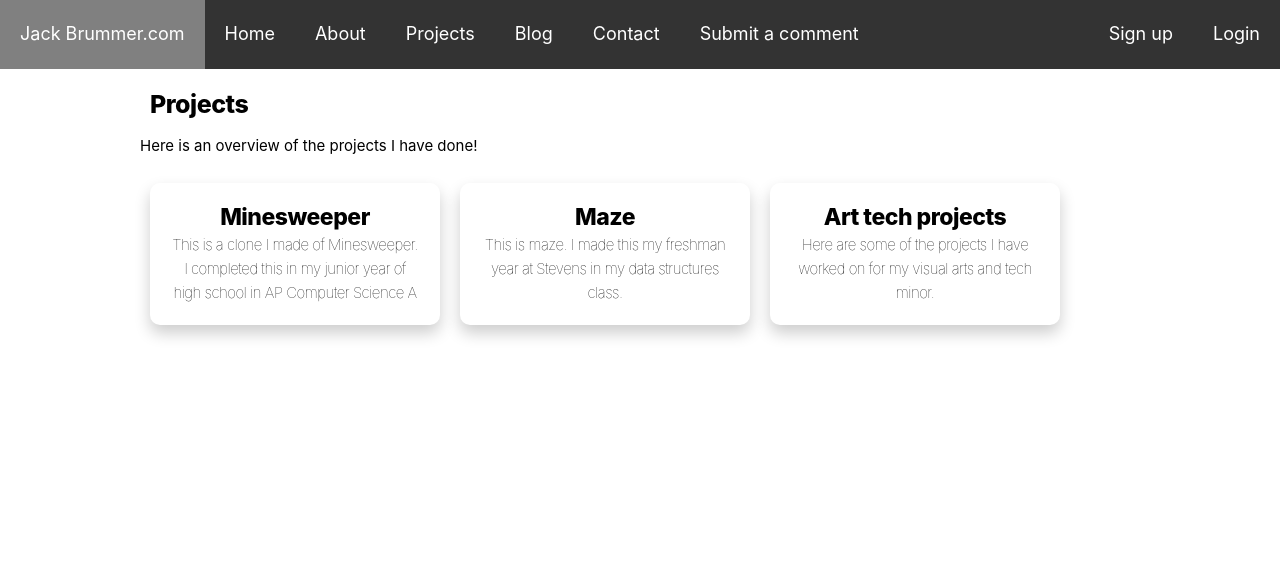
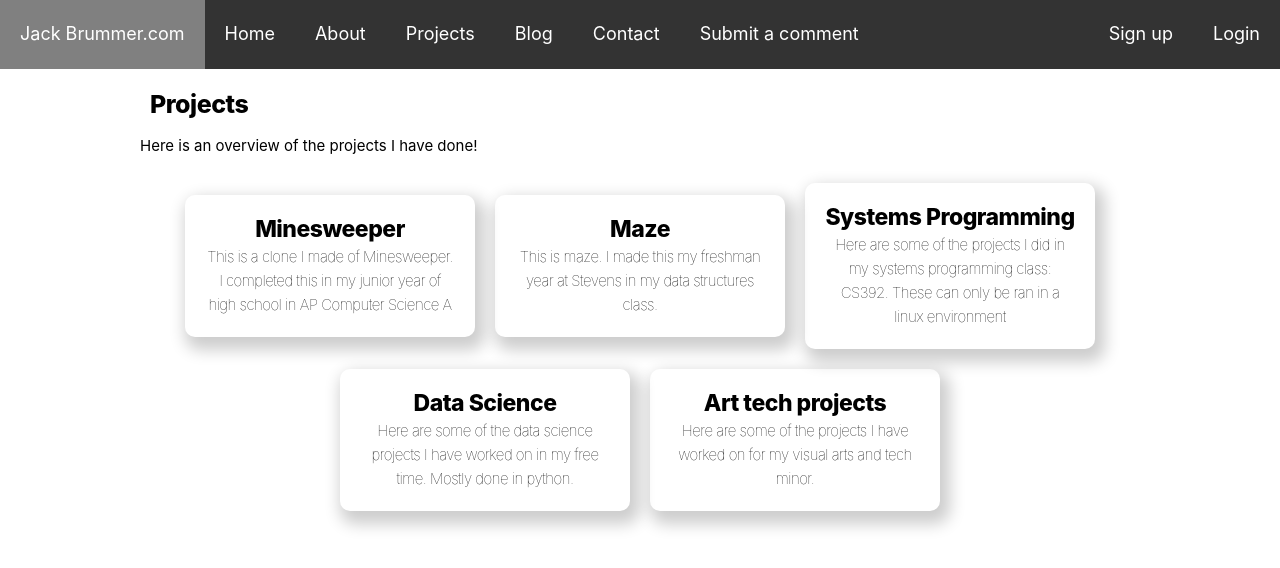
Before and after one commit to jbrummer402/Resume-Site, a Next.js app: page /Projects in a window 1280 px wide. Shown: the top 568 px of the page. Built offline with nearby package versions, Linux system fonts and the light colour scheme.

Commit message:
more project descriptions

```diff
--- a/components/layout.js
+++ b/components/layout.js
@@ -6,7 +6,7 @@ import { Dropdown, DropdownToggle, DropdownMenu, DropdownItem, DropdownButton }
 
 
 const name = 'Jack Brummer'
-export const siteTitle = 'Resume Site'
+export const siteTitle = "Jack Brummer.com"
 
 export default function Layout({ children, home }) {
     return (
--- a/components/layout.module.css
+++ b/components/layout.module.css
@@ -5,7 +5,7 @@
 }
 
 .gridContainer {
-    box-shadow: 0px 8px 16px 0px rgba(0,0,0,0.2);
+    box-shadow: 5px 8px 16px 5px rgba(0,0,0,0.2);
     width: 25rem;
     padding: 2rem;
     margin: 1rem;
--- a/pages/Blog.js
+++ b/pages/Blog.js
@@ -10,6 +10,9 @@ export default function Blog () {
         <Layout>
             <div className={utilStyles.headingMd}>
                 <h1> Blog </h1>
+                <p>I decided to write blog on this site for numerous topics.
+                These can include current events or opinion articles on current events in computer science.
+                Feel free to share anything on here with friends</p>
             </div>
         </Layout>
     )
--- a/pages/Projects.js
+++ b/pages/Projects.js
@@ -10,12 +10,19 @@ const projectItems = [['Minesweeper',
                         'This is a clone I made of Minesweeper. I completed this in my junior year of high school in AP Computer Science A'],
                         ['Maze',
                         'This is maze. I made this my freshman year at Stevens in my data structures class.'],
+                        ['Systems Programming',
+                        'Here are some of the projects I did in my systems programming class: CS392. These can only be ran in a linux environment'],
+                        ['Data Science',
+                        'Here are some of the data science projects I have worked on in my free time. Mostly done in python.'],
                         ['Art tech projects',
                         'Here are some of the projects I have worked on for my visual arts and tech minor.']];
 
 export default function Projects() {
         return (
             <Layout>
+                <Head>
+                    <title/> My projects
+                </Head>
                 <article>
                     <h1 className={utilStyles.heading2Xl}>Projects</h1>
                     <p style={{fontSize: "1.5rem",lineHeight: "1.6"}}> Here is an overview of the projects I have done! </p>
```
Also changed, not shown: package.json (+9 -1 lines), posts/contact.md (+2 -1 lines), 1 other file (tests, documents, lock files or other folders).
